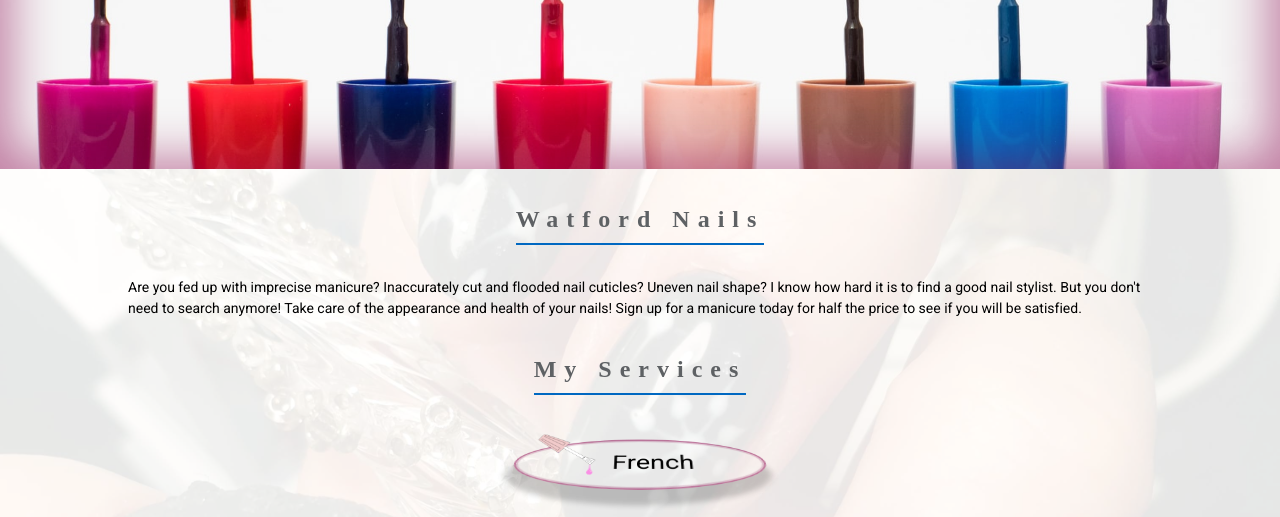
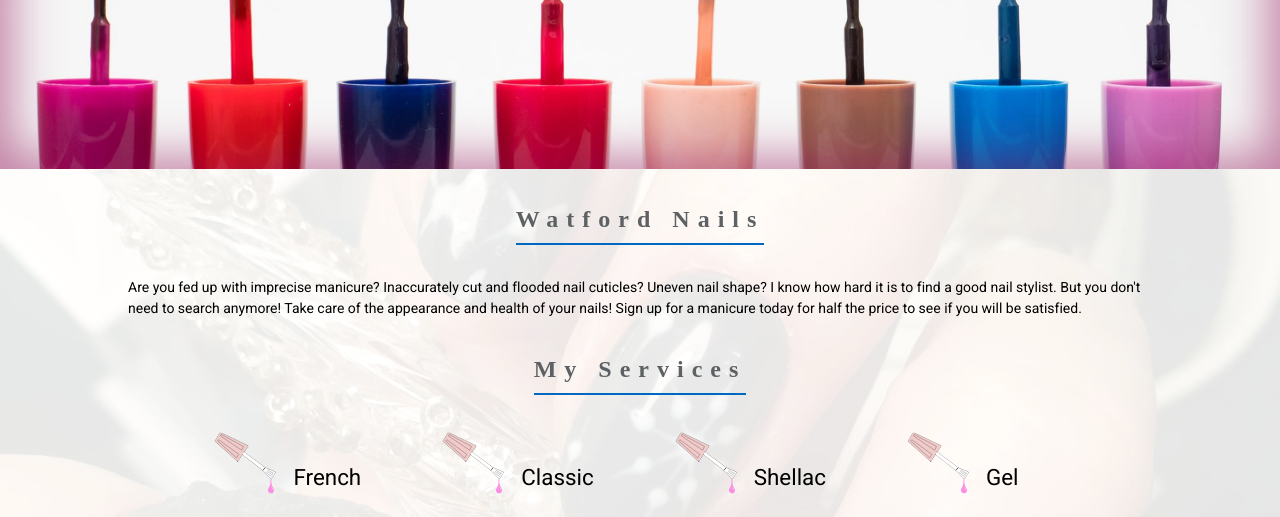
Before and after one commit to MarekKabala1/IW-Nails, a website: page index.html in a window 1280 px wide. Shown: the part 264-781 px from the top of the page. Drawn offline with Linux system fonts and the light colour scheme; a web font is replaced by a local one.

Commit message:
small change to section three

```diff
--- a/src/layout/maincontent.css
+++ b/src/layout/maincontent.css
@@ -49,22 +49,17 @@
 }
 .section-three_servic {
   display: flex;
-  flex-direction: column;
-  flex-basis: 0;
-  margin-bottom: 2rem;
-  perspective: 400px;
-  perspective-origin: 50%;
+  flex-direction: row;
+  justify-content: center;
+  align-items: center;
+  flex-wrap: wrap;
+  flex-basis: 1;
+  padding-top: var(--base_padding);
 }
 
 .section-three_li {
-  font-size: 1.7rem;
-  margin-bottom: 1rem;
-  border: 2px solid rgba(137, 1, 75, 0.5);
-  border-radius: 50%;
-  padding: 0 4rem 1rem 0;
-  transform: rotateX(30deg);
-  box-shadow: -2px 15px 7px 5px rgba(0, 0, 0, 0.2),
-    inset 0px 0px 1px 2px rgba(137, 1, 75, 0.2);
+  font-size: 1.4rem;
+  padding: 0 calc(var(--base_padding) * 4) var(--base_padding) 0;
 }
 .section-three_servic > .section-three_li::before {
   content: "";
@@ -72,7 +67,7 @@
   height: 4rem;
   width: 4rem;
   margin: -0.7rem 1rem;
-  padding: 1rem var(--base_padding);
+  padding: var(--base_padding);
   background-size: 4rem 4rem;
   background-image: url(../img&svg/nail-brush1.svg);
   background-repeat: no-repeat;
```
Also changed, not shown: dist/style.css.
